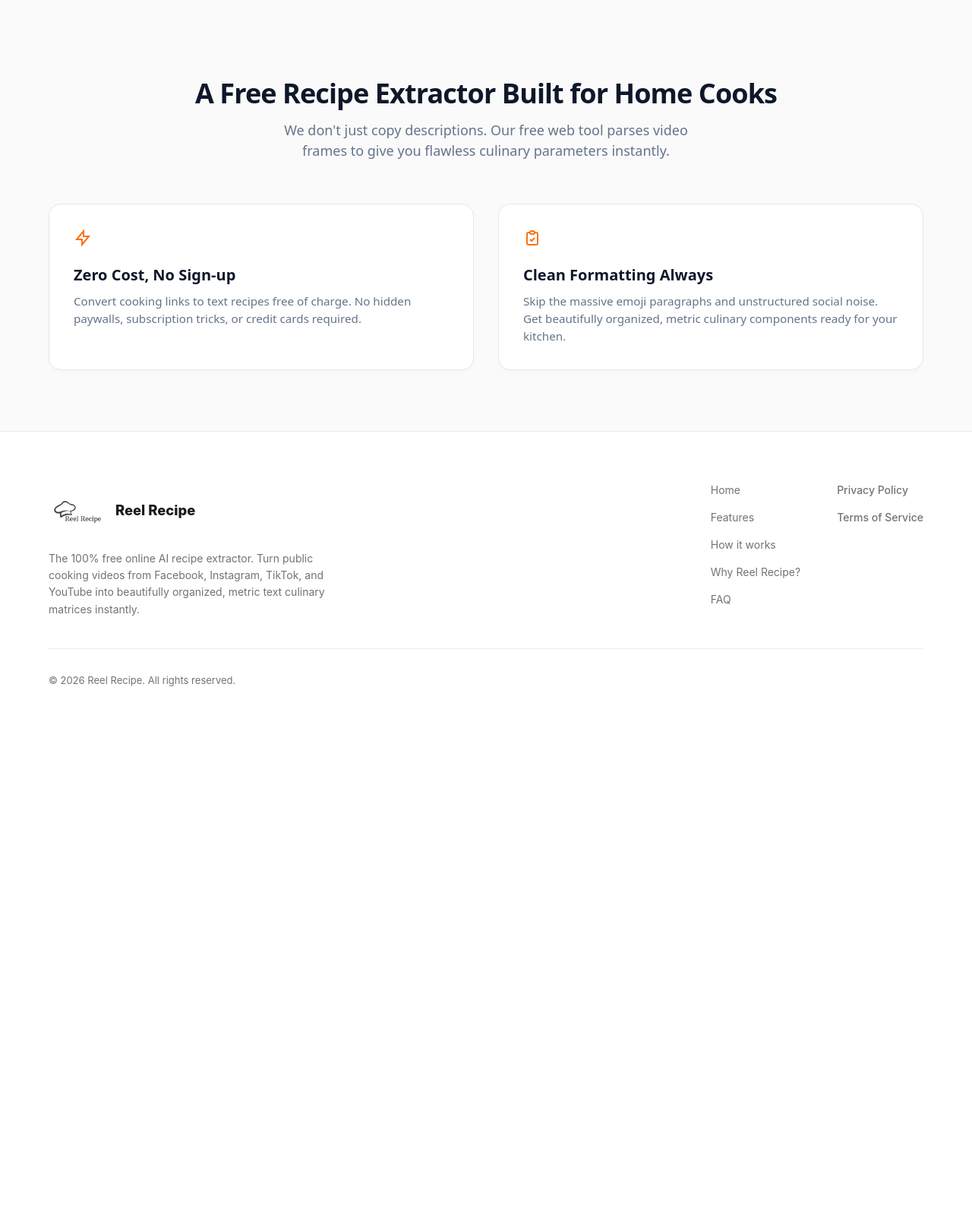
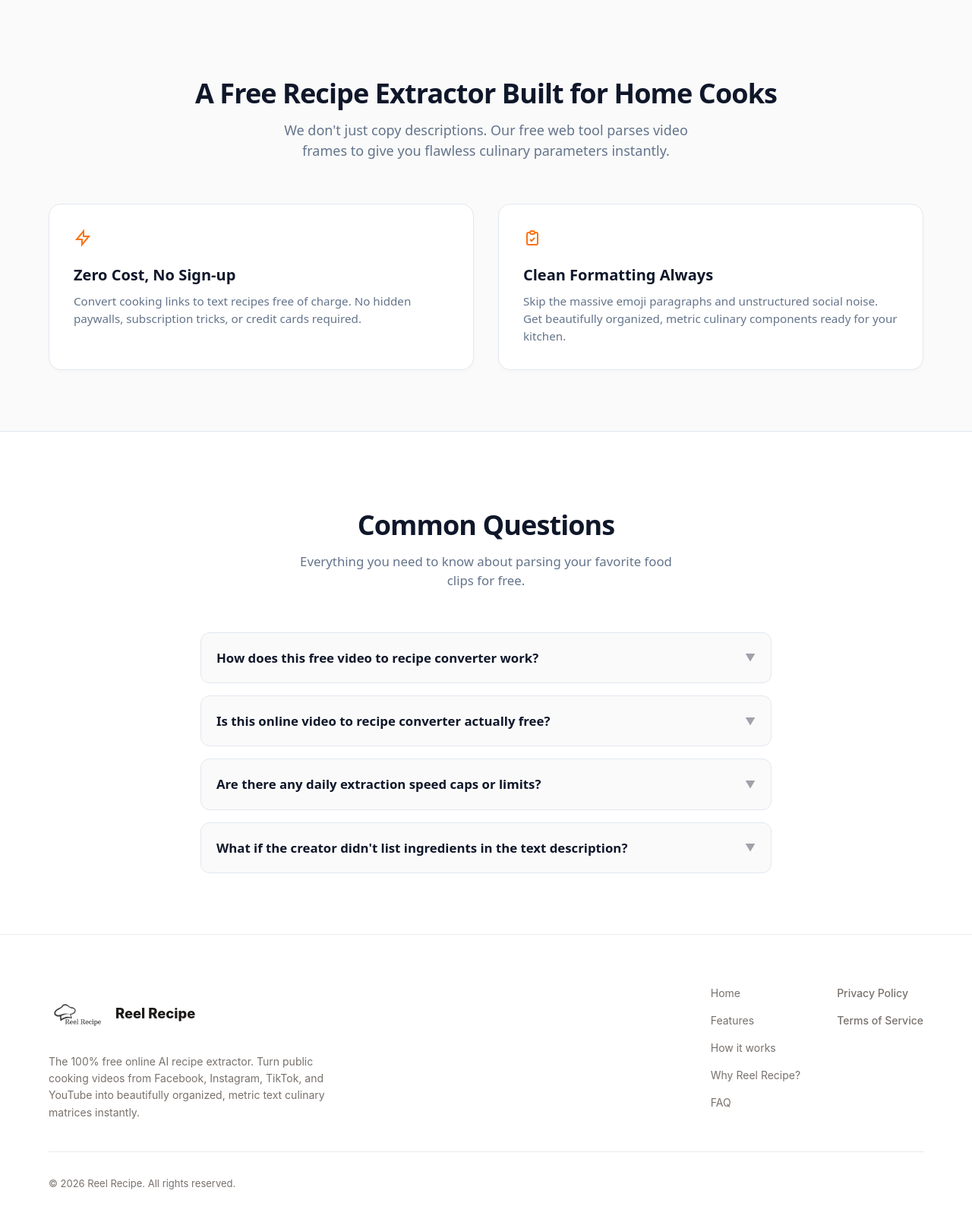
Before and after one commit to MaximumChimp/ReelRecipe, a Django app: page / in a window 1280 px wide. Shown: the part 2714-4314 px from the top of the page at 76% size. Before the commit the page ends 3617 px from the top, so only its background shows below. Run offline with Django 5.2, Linux system fonts and the light colour scheme.

Commit message:
Added FAQ

```diff
--- a/core/templates/core/home.html
+++ b/core/templates/core/home.html
@@ -439,4 +439,69 @@ function downloadRecipeAsImage() {
         </div>
     </div>
 </section>
+<!-- FAQ Accordion Section -->
+<section id="faq" class="faq-section" style="background-color: #ffffff; padding: 5rem 0; border-top: 1px solid #e2e8f0;">
+    <div class="section-container" style="max-width: 800px; margin: 0 auto; padding: 0 1.5rem;">
+        <div style="text-align: center; margin-bottom: 3.5rem;">
+            <h2 class="section-title" style="font-size: 2.25rem; font-weight: 800; margin: 1rem 0 0.5rem 0; color: #0f172a;">Common Questions</h2>
+            <p class="section-subtitle" style="color: #64748b; font-size: 1.05rem; max-width: 32rem; margin: 0 auto;">Everything you need to know about parsing your favorite food clips for free.</p>
+        </div>
+
+        <div style="display: flex; flex-direction: column; gap: 1rem;">
+            <!-- Question 1 -->
+            <details class="faq-item" style="background: #fafafa; border: 1px solid #e2e8f0; border-radius: 0.75rem; overflow: hidden;">
+                <summary style="font-size: 1.05rem; font-weight: 600; color: #0f172a; padding: 1.25rem; cursor: pointer; display: flex; align-items: center; justify-content: space-between; list-style: none; user-select: none;">
+                    <span style="display: inline-block; transform: none !important; transition: none !important;">How does this free video to recipe converter work?</span>
+                    <span style="color: #a1a1aa; font-size: 0.85rem; transform: none !important; transition: none !important;">▼</span>
+                </summary>
+                <div style="padding: 0 1.25rem 1.25rem 1.25rem; color: #64748b; font-size: 0.95rem; line-height: 1.6;">
+                    Our online tool analyzes the raw frames and transcribes audio tracks from social media links to build structured cookbooks. This free video to recipe converter supports Facebook Videos & Reels, Instagram Reels, YouTube Videos & Shorts, and TikTok clips effortlessly.
+                </div>
+            </details>
+
+            <!-- Question 2 -->
+            <details class="faq-item" style="background: #fafafa; border: 1px solid #e2e8f0; border-radius: 0.75rem; overflow: hidden;">
+                <summary style="font-size: 1.05rem; font-weight: 600; color: #0f172a; padding: 1.25rem; cursor: pointer; display: flex; align-items: center; justify-content: space-between; list-style: none; user-select: none;">
+                    <span style="display: inline-block; transform: none !important; transition: none !important;">Is this online video to recipe converter actually free?</span>
+                    <span style="color: #a1a1aa; font-size: 0.85rem; transform: none !important; transition: none !important;">▼</span>
+                </summary>
+                <div style="padding: 0 1.25rem 1.25rem 1.25rem; color: #64748b; font-size: 0.95rem; line-height: 1.6;">
+                    Yes, it is 100% free! You can paste cooking video links from social media and extract cleanly formatted ingredient lists and structured steps without needing an account, trials, or paying fees.
+                </div>
+            </details>
+
+            <!-- Question 3 -->
+            <details class="faq-item" style="background: #fafafa; border: 1px solid #e2e8f0; border-radius: 0.75rem; overflow: hidden;">
+                <summary style="font-size: 1.05rem; font-weight: 600; color: #0f172a; padding: 1.25rem; cursor: pointer; display: flex; align-items: center; justify-content: space-between; list-style: none; user-select: none;">
+                    <span style="display: inline-block; transform: none !important; transition: none !important;">Are there any daily extraction speed caps or limits?</span>
+                    <span style="color: #a1a1aa; font-size: 0.85rem; transform: none !important; transition: none !important;">▼</span>
+                </summary>
+                <div style="padding: 0 1.25rem 1.25rem 1.25rem; color: #64748b; font-size: 0.95rem; line-height: 1.6;">
+                    To ensure fair server performance for everyone, we maintain standard daily usage tiers. However, every standard conversion is completely free and you will never be blocked by a hidden subscription or paywall screen when extracting recipes from Facebook, Instagram, YouTube, or TikTok links.
+                </div>
+            </details>
+
+            <!-- Question 4 -->
+            <details class="faq-item" style="background: #fafafa; border: 1px solid #e2e8f0; border-radius: 0.75rem; overflow: hidden;">
+                <summary style="font-size: 1.05rem; font-weight: 600; color: #0f172a; padding: 1.25rem; cursor: pointer; display: flex; align-items: center; justify-content: space-between; list-style: none; user-select: none;">
+                    <span style="display: inline-block; transform: none !important; transition: none !important;">What if the creator didn't list ingredients in the text description?</span>
+                    <span style="color: #a1a1aa; font-size: 0.85rem; transform: none !important; transition: none !important;">▼</span>
+                </summary>
+                <div style="padding: 0 1.25rem 1.25rem 1.25rem; color: #64748b; font-size: 0.95rem; line-height: 1.6;">
+                    That's our specialty! Our free parser runs a complete frame-by-frame visual analysis to capture text popups within the clip and combines it with advanced audio transcription to extract exact mentioned measurements.
+                </div>
+            </details>
+        </div>
+    </div>
+</section>
+
+<!-- Optional style override block to remove browser-default rotating triangle arrows entirely -->
+<style>
+    .faq-item summary::-webkit-details-marker {
+        display: none !important;
+    }
+    .faq-item summary {
+        list-style: none !important;
+    }
+</style>
 {% endblock %}
```
